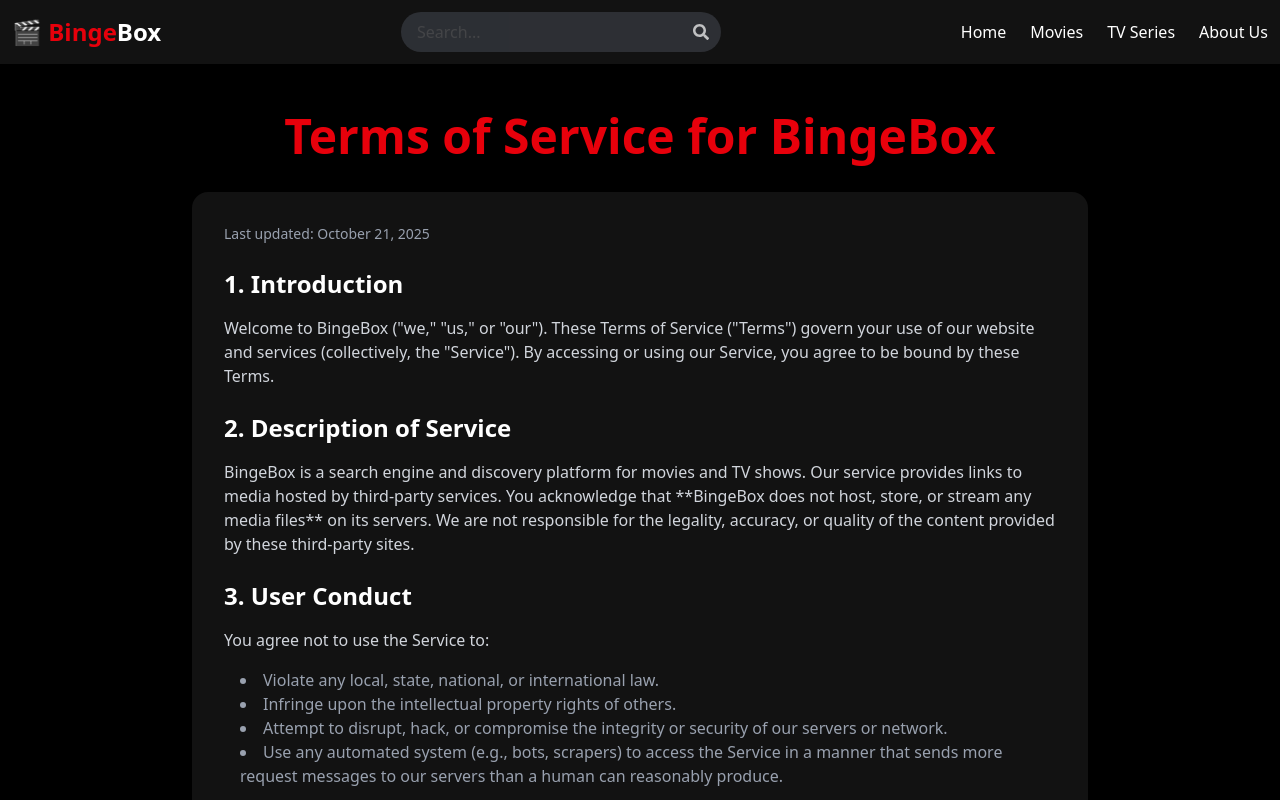
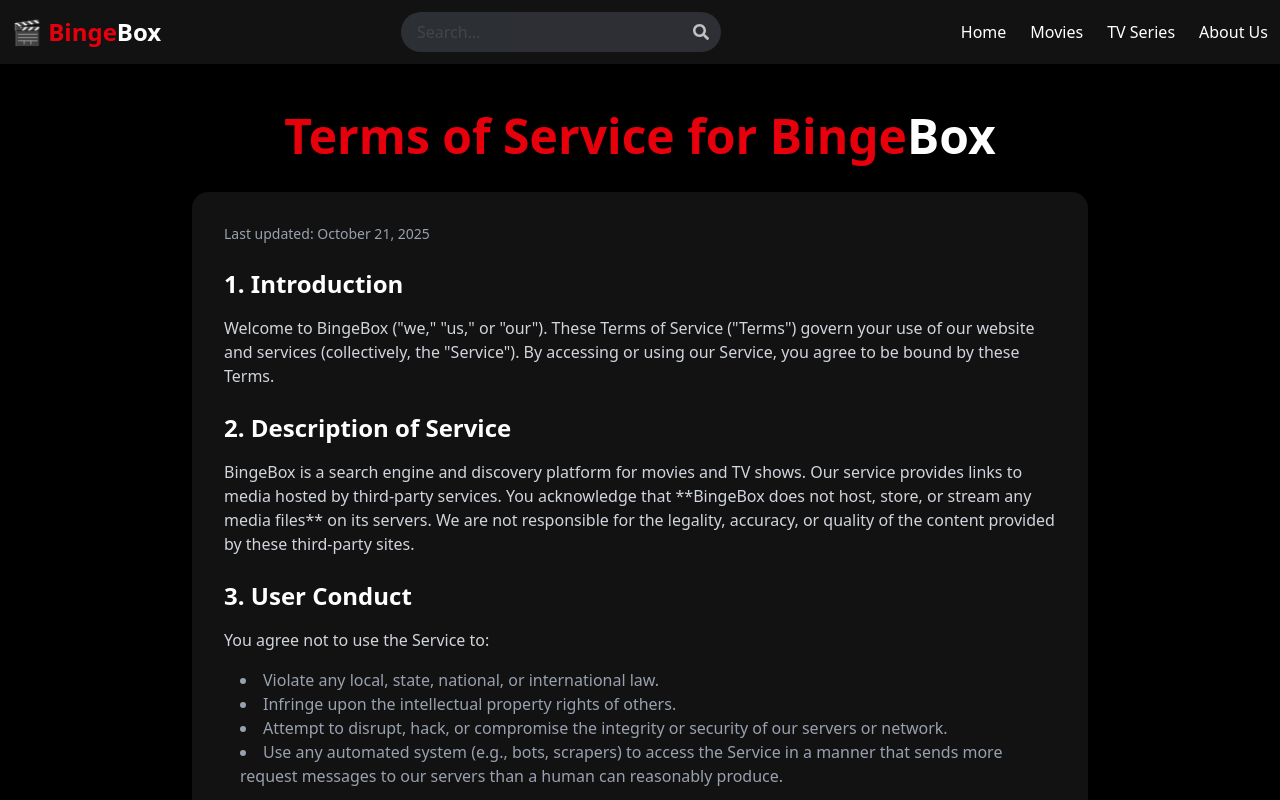
Before and after one commit to abhijeetanand628/Binge-Box-React, a React (Vite) app: page /terms in a window 1280 px wide. Shown: the top 800 px of the page. Built offline with nearby package versions, Linux system fonts and the light colour scheme; no server answers.

Commit message:
Code readability

```diff
--- a/src/pages/TermsOfService.jsx
+++ b/src/pages/TermsOfService.jsx
@@ -1,6 +1,7 @@
 import React, { useEffect } from 'react';
 
 function TermsOfService() {
+
   useEffect(() => {
     window.scrollTo(0, 0);
   }, []);
@@ -9,7 +10,7 @@ function TermsOfService() {
     <div className="bg-black text-gray-300 min-h-screen w-full flex justify-center py-12 px-4 sm:px-6 lg:px-8">
       <div className="w-full max-w-4xl">
         <h1 className="text-4xl sm:text-5xl font-bold text-center text-red-600 mb-8">
-          Terms of Service for BingeBox
+          Terms of Service for Binge<span className='text-white'>Box</span>
         </h1>
 
         <div className="bg-[#121212] p-8 rounded-2xl shadow-lg space-y-6">
```
